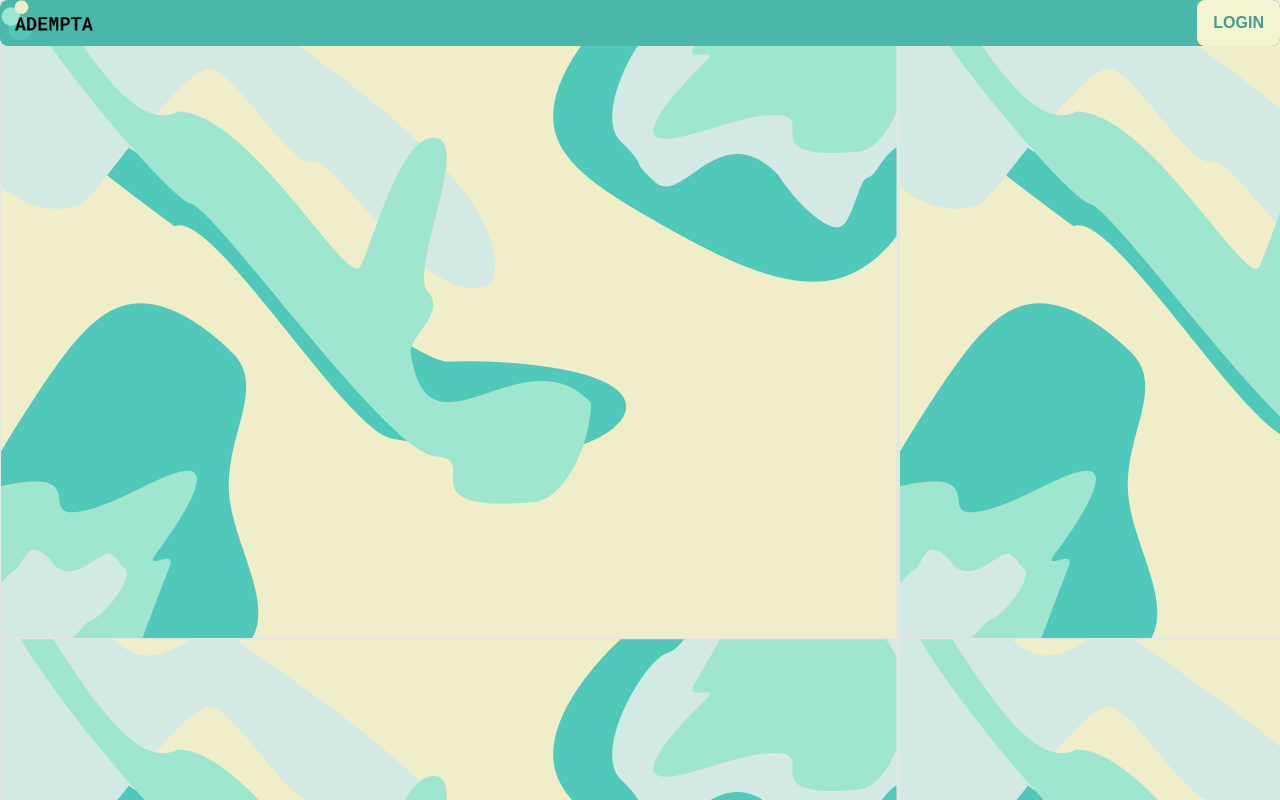
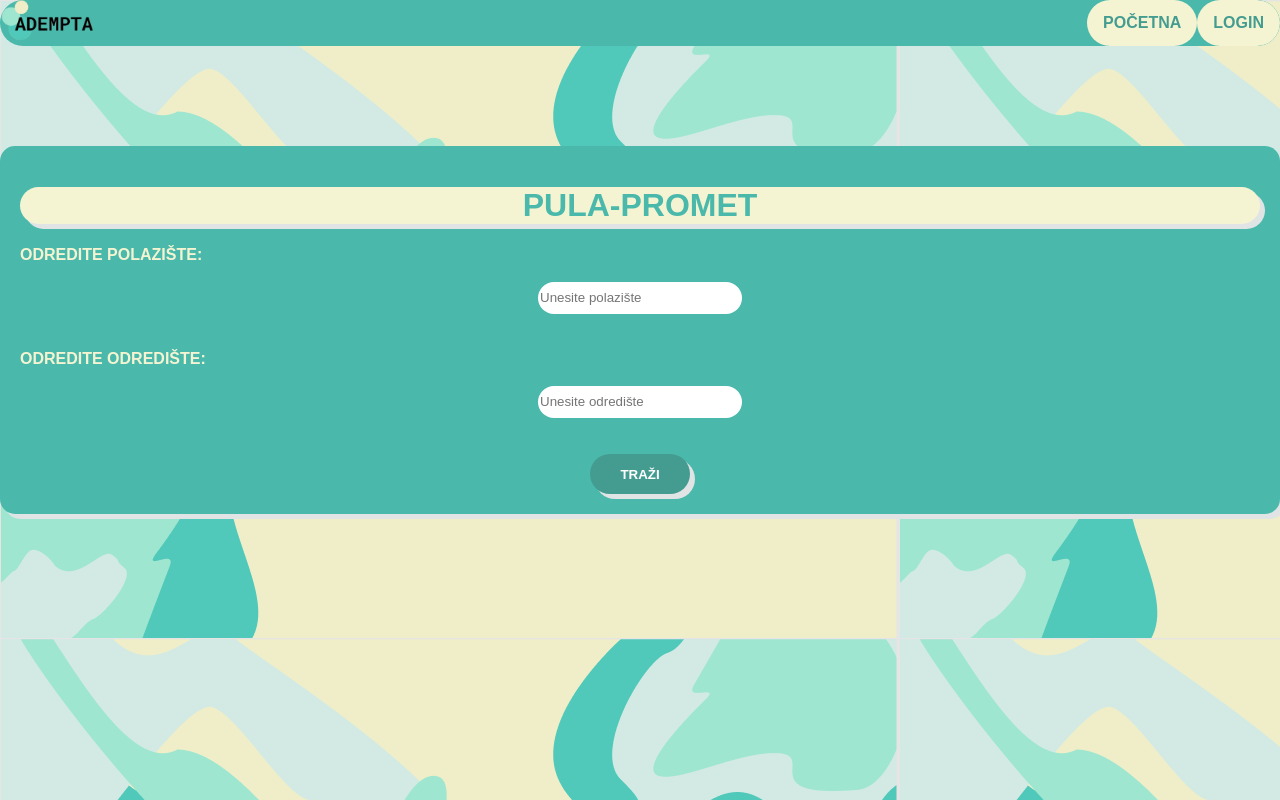
Before and after one commit to banicl/adempta_fipu, a Vue app in the folder adempta/: page /home in a window 1280 px wide. Built offline with nearby package versions, Linux system fonts and the light colour scheme.

Commit message:
početna

```diff
--- a/adempta/src/App.vue
+++ b/adempta/src/App.vue
@@ -5,20 +5,18 @@
       background: 'url(' + require('@/assets/pozadina.png') + ')',
     }"
   >
-    <div id="app">
     <nav id="nav" class="navbar navbar-light bg-light">
       <div class="container-fluid">
         <a class="navbar-brand" href="#">
           <ul>
             <li id="slova1"><a href="/login">LOGIN</a></li>
-
+            <li id="slova1"><a href="/home">POČETNA</a></li>
             <img center src="@/assets/logo_adempta.png" height="42" />
           </ul>
         </a>
       </div>
     </nav>
     <router-view />
-    </div>
   </div>
 </template>
 
@@ -30,7 +28,7 @@ ul {
   padding: 0;
   overflow: hidden;
   background-color: #4ab9ab;
-  border-radius: 8px;
+  border-radius: 100px;
 }
 
 #slova1 {
@@ -45,7 +43,7 @@ li a {
   text-decoration: none;
   font-family: sans-serif;
   font-weight: bold;
-  border-radius: 8px;
+  border-radius: 100px;
   background-color: #f5f4d2;
 }
 
@@ -58,6 +56,8 @@ body {
   margin: 0;
   height: 100%;
   overflow: hidden;
+
+  background-repeat: no-repeat;
 }
 .bg-container {
   width: 100%;
--- a/adempta/src/router/index.js
+++ b/adempta/src/router/index.js
@@ -6,7 +6,7 @@ Vue.use(VueRouter)
 
 const routes = [
   {
-    path: '/',
+    path: '/home',
     name: 'Home',
     component: Home
   },
--- a/adempta/src/views/Home.vue
+++ b/adempta/src/views/Home.vue
@@ -1,8 +1,34 @@
 <template>
-  <div class="home"></div>
+  <div id="obrub_grad" class="home">
+    <div id="odabir_grada"><h1 id="naslov_grad">PULA-PROMET</h1></div>
+    <label id="polaziste">ODREDITE POLAZIŠTE:</label><br /><br />
+
+    <input
+      type="name1"
+      v-model="username"
+      class="form-control"
+      id="input_polaziste"
+      aria-describedby="polazisteHelp"
+      placeholder="Unesite polazište"
+    /><br /><br />
+    <label id="odrediste" for="exampleInputEmail1">ODREDITE ODREDIŠTE:</label
+    ><br /><br />
+    <input
+      type="name2"
+      v-model="username"
+      class="form-control"
+      id="input_odrediste"
+      aria-describedby="odredisteHelp"
+      placeholder="Unesite odredište"
+    /><br /><br />
+    <button type="button" @click="login()" class="btn btn-primary">
+      TRAŽI
+    </button>
+  </div>
 </template>
 
 <script>
+//dodat kasnije v-model koji odgovara za odredeno odrediste i polaziste,input isto
 import HelloWorld from "@/components/HelloWorld.vue";
 
 export default {
@@ -12,3 +38,68 @@ export default {
   },
 };
 </script>
+<style>
+#obrub_grad {
+  width: auto;
+  height: auto;
+  background-color: #4ab9ab;
+  margin: auto;
+  margin-top: 100px;
+  padding: 20px;
+  border-radius: 15px;
+  box-shadow: 5px 5px #e0e4e4;
+}
+#naslov_grad {
+  text-decoration: none;
+  font-family: sans-serif;
+  font-weight: bold;
+  text-align: center;
+  color: #4ab9ab;
+}
+#odabir_grada {
+  width: auto;
+  height: auto;
+  background-color: #f5f4d2;
+  border-radius: 100px;
+  margin: auto;
+  box-shadow: 5px 5px #e0e4e4;
+}
+#odrediste,
+#polaziste {
+  text-decoration: none;
+  font-family: sans-serif;
+  font-weight: bold;
+  text-align: center;
+  color: #f5f4d2;
+}
+#input_polaziste,
+#input_odrediste {
+  border-radius: 100px;
+  border: none;
+  width: 200px;
+  height: 30px;
+  margin: auto;
+  display: block;
+  display: grid;
+}
+button {
+  width: 100px;
+  height: 40px;
+  margin: auto;
+  display: block;
+  display: grid;
+  border-radius: 100px;
+  border: none;
+  text-align: auto;
+  font-family: sans-serif;
+  font-weight: bold;
+  background: #449c91;
+  color: white;
+  box-shadow: 5px 5px #e0e4e4;
+  padding-top: 13px;
+}
+button:hover {
+  background-color: #d2cbb6;
+  cursor: pointer;
+}
+</style>
--- a/adempta/src/views/Login.vue
+++ b/adempta/src/views/Login.vue
@@ -1,13 +1,13 @@
 <template>
   <div id="obrub" class="about">
-    <div id="naslov"><h1>LOGIN</h1></div>
+    <div id="naslov"><h1 id="naslov_login">LOGIN</h1></div>
 
     <div class="row">
       <div class="col"></div>
       <div class="col">
         <form>
           <div class="form-group">
-            <label id="email" for="exampleInputEmail1">Email:</label
+            <label id="email" for="exampleInputEmail1">EMAIL:</label
             ><br /><br />
             <input
               type="email"
@@ -15,19 +15,19 @@
               class="form-control"
               id="emailunos"
               aria-describedby="emailHelp"
-              placeholder="Enter email"
+              placeholder="Unesite email"
             /><br /><br />
             <small id="emailHelp" class="form-text text-muted"> </small>
           </div>
           <div class="form-group">
-            <label id="lozinka" for="exampleInputPassword1">Password:</label
+            <label id="lozinka" for="exampleInputPassword1">LOZINKA:</label
             ><br /><br />
             <input
               v-model="password"
               type="password"
               class="form-control"
               id="lozinkaunos"
-              placeholder="Password"
+              placeholder="Unesite lozinku"
             /><br /><br /><br />
           </div>
           <button type="button" @click="login()" class="btn btn-primary">
@@ -76,7 +76,7 @@ export default {
   border-radius: 15px;
   box-shadow: 5px 5px #e0e4e4;
 }
-h1 {
+#naslov_login {
   text-decoration: none;
   font-family: sans-serif;
   font-weight: bold;
@@ -87,7 +87,7 @@ h1 {
   width: auto;
   height: auto;
   background-color: #f5f4d2;
-  border-radius: 8px;
+  border-radius: 100px;
   margin: auto;
   box-shadow: 5px 5px #e0e4e4;
 }
@@ -106,7 +106,7 @@ h1 {
   color: #f5f4d2;
 }
 #emailunos {
-  border-radius: 3px;
+  border-radius: 100px;
   border: none;
   width: 200px;
   height: 30px;
@@ -115,7 +115,7 @@ h1 {
   display: grid;
 }
 #lozinkaunos {
-  border-radius: 3px;
+  border-radius: 100px;
   border: none;
   width: 200px;
   height: 30px;
@@ -129,7 +129,7 @@ button {
   margin: auto;
   display: block;
   display: grid;
-  border-radius: 3px;
+  border-radius: 100px;
   border: none;
   text-align: auto;
   font-family: sans-serif;
@@ -139,4 +139,8 @@ button {
   box-shadow: 5px 5px #e0e4e4;
   padding-top: 13px;
 }
+button:hover {
+  background-color: #d2cbb6;
+  cursor: pointer;
+}
 </style>
```
Lines whose indentation alone changed are shown as unchanged.
